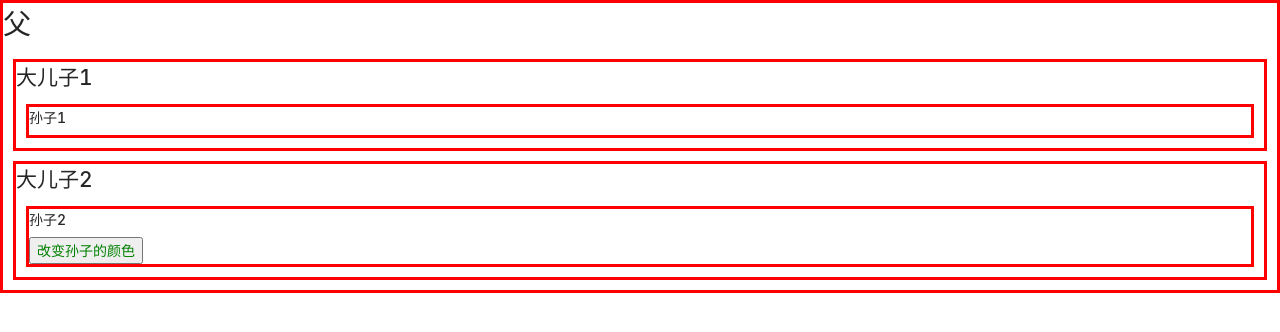
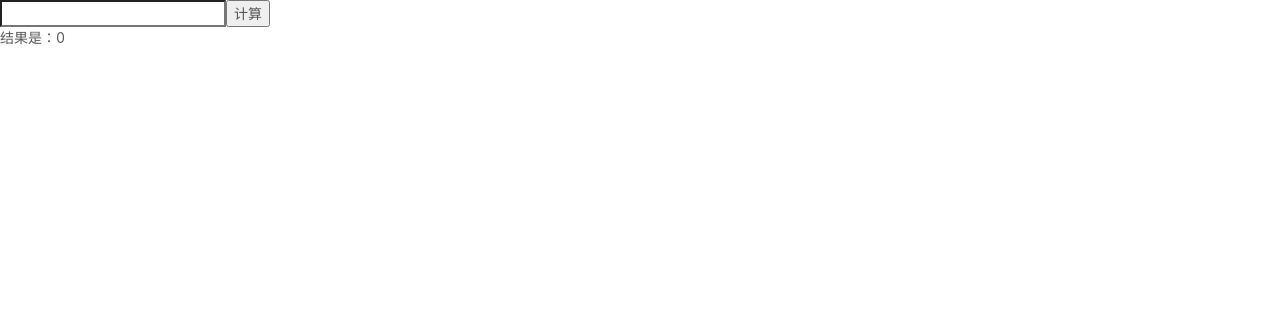
Before and after one commit to ifer-itcast/react-skill, a React app: page / in a window 1280 px wide. Shown: the top 332 px of the page. Built offline with nearby package versions, Linux system fonts and the light colour scheme.

Commit message:
PureComponent

```diff
--- /dev/null
+++ b/src/components/04/PureCom.jsx
@@ -0,0 +1,47 @@
+import React, { PureComponent, Component } from 'react';
+
+export default class PureCom extends Component {
+	constructor() {
+		super();
+		this.state = {
+			res: 0
+		};
+		this.inputRef = React.createRef();
+	}
+	handleClick = () => {
+		this.setState({
+			res: this.state.res + (parseInt(this.inputRef.current.value) || 0)
+		});
+	};
+	render() {
+		return (
+			<div>
+				<input type="text" ref={this.inputRef} />
+				<button onClick={this.handleClick}>计算</button>
+				<Child res={this.state.res} />
+			</div>
+		);
+	}
+}
+
+class Child extends PureComponent {
+	render() {
+		console.log('res 没有变化时我不会 render ~~');
+		return (
+			<div>
+				结果是：{this.props.res}
+			</div>
+		);
+	}
+}
+
+// 这里是函数组件是怎么办？
+// 让父组件继承 PureCom 或者 Child = React.memo(Child);
+/* function Child(props) {
+    console.log('res 没有变化时我不会 render ~~');
+    return (
+        <div>
+            结果是：{props.res}
+        </div>
+    )
+} */
--- a/src/components/App.jsx
+++ b/src/components/App.jsx
@@ -8,14 +8,15 @@ import React, {Component} from 'react';
 // import GetSnapshotBeforeUpdate from '@/components/02/GetSnapshotBeforeUpdate';
 // 4. 旧的 Context API
 // import OldContext from '@/components/03/OldContext';
-import NewContext from '@/components/03/NewContext';
-
+// import NewContext from '@/components/03/NewContext';
+// 5. PureComponent
+import PureCom from '@/components/04/PureCom';
 
 export default class App extends Component {
     render() {
         return (
             <>
-                <NewContext/>
+                <PureCom/>
             </>
         );
     }
```
